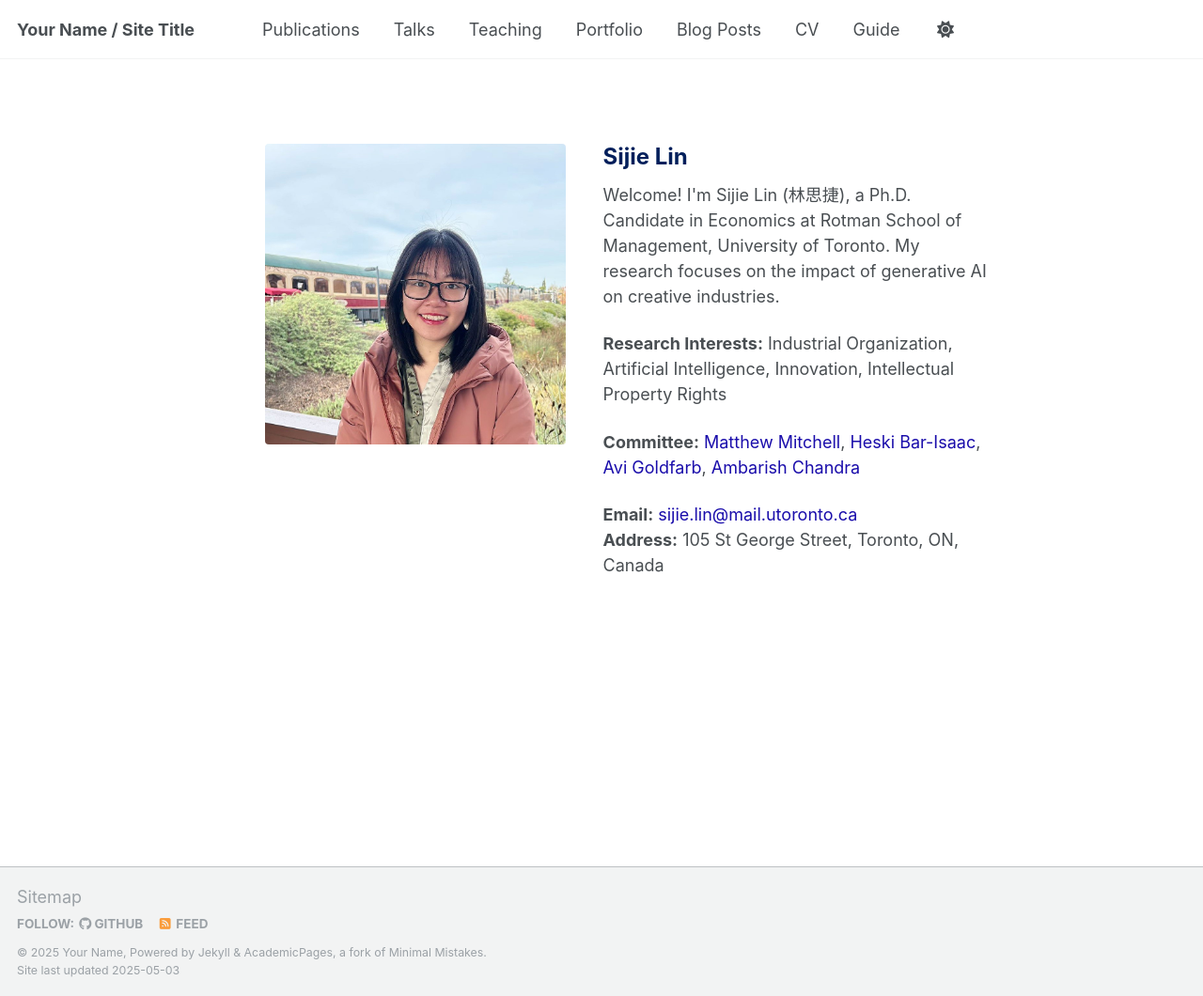
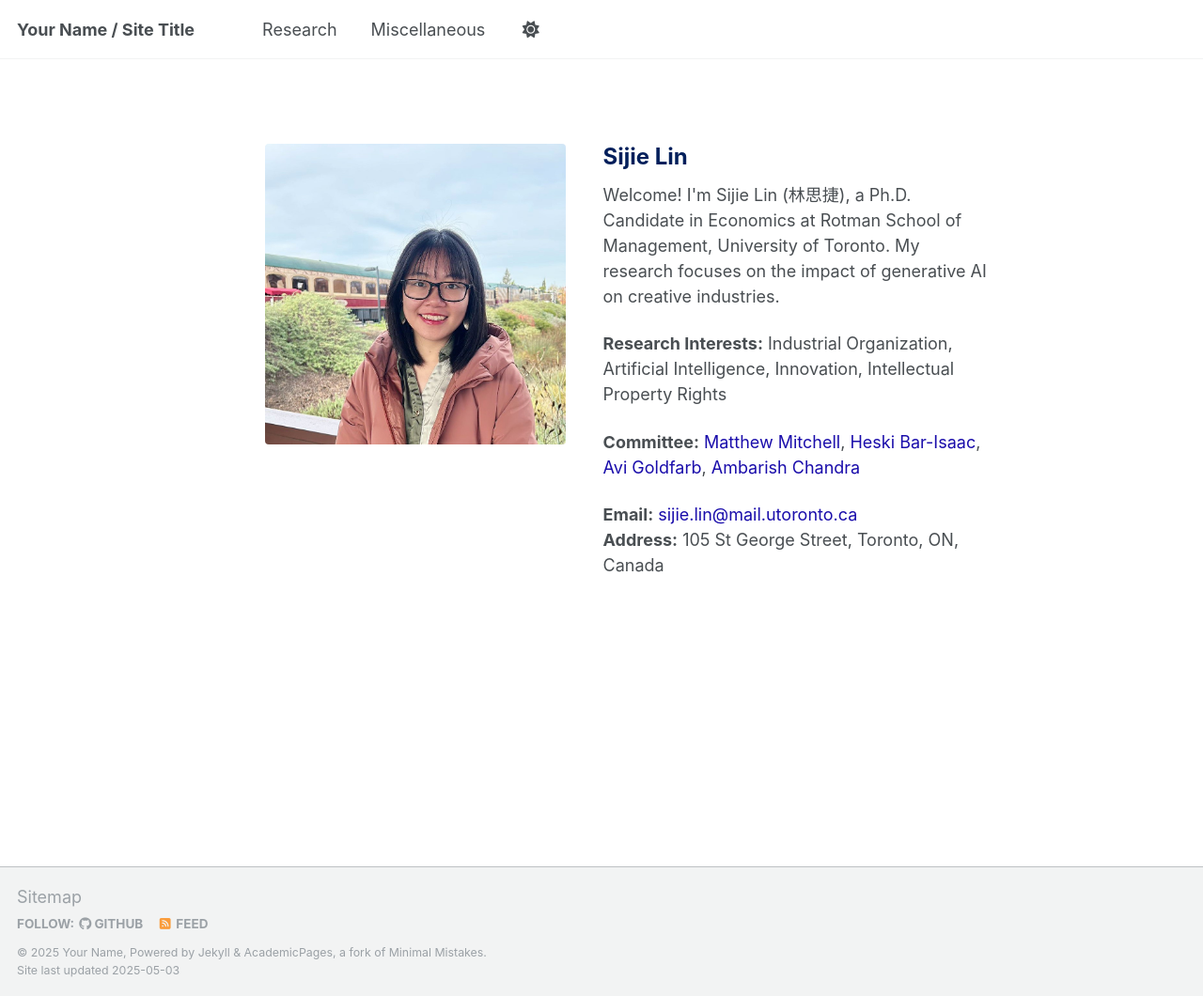
Before and after one commit to sijielin/sijielin.github.io, a Jekyll site: the page built from _pages/about.md, in a window 1280 px wide and 1060 px high. Shown: the whole window at 94% size. Built offline with Jekyll 4.4.1, drawn with Linux system fonts in a browser that asks for light colours.

Commit message:
Update navigation.yml

```diff
--- a/_data/navigation.yml
+++ b/_data/navigation.yml
@@ -8,26 +8,7 @@
 #      Markdown formatted page while the second is generated using JSON.
 
 main:
-  - title: "Publications"
-    url: /publications/
-
-  - title: "Talks"
-    url: /talks/
-
-  - title: "Teaching"
-    url: /teaching/
-
-  - title: "Portfolio"
-    url: /portfolio/
-
-  - title: "Blog Posts"
-    url: /year-archive/
-
-  - title: "CV"
-    url: /cv/
-
-  # - title: "CV"
-  #   url: /cv-json/
-
-  - title: "Guide"
-    url: /markdown/
+  - title: "Research"
+    url: /research/
+  - title: "Miscellaneous"
+    url: /misc/
```
